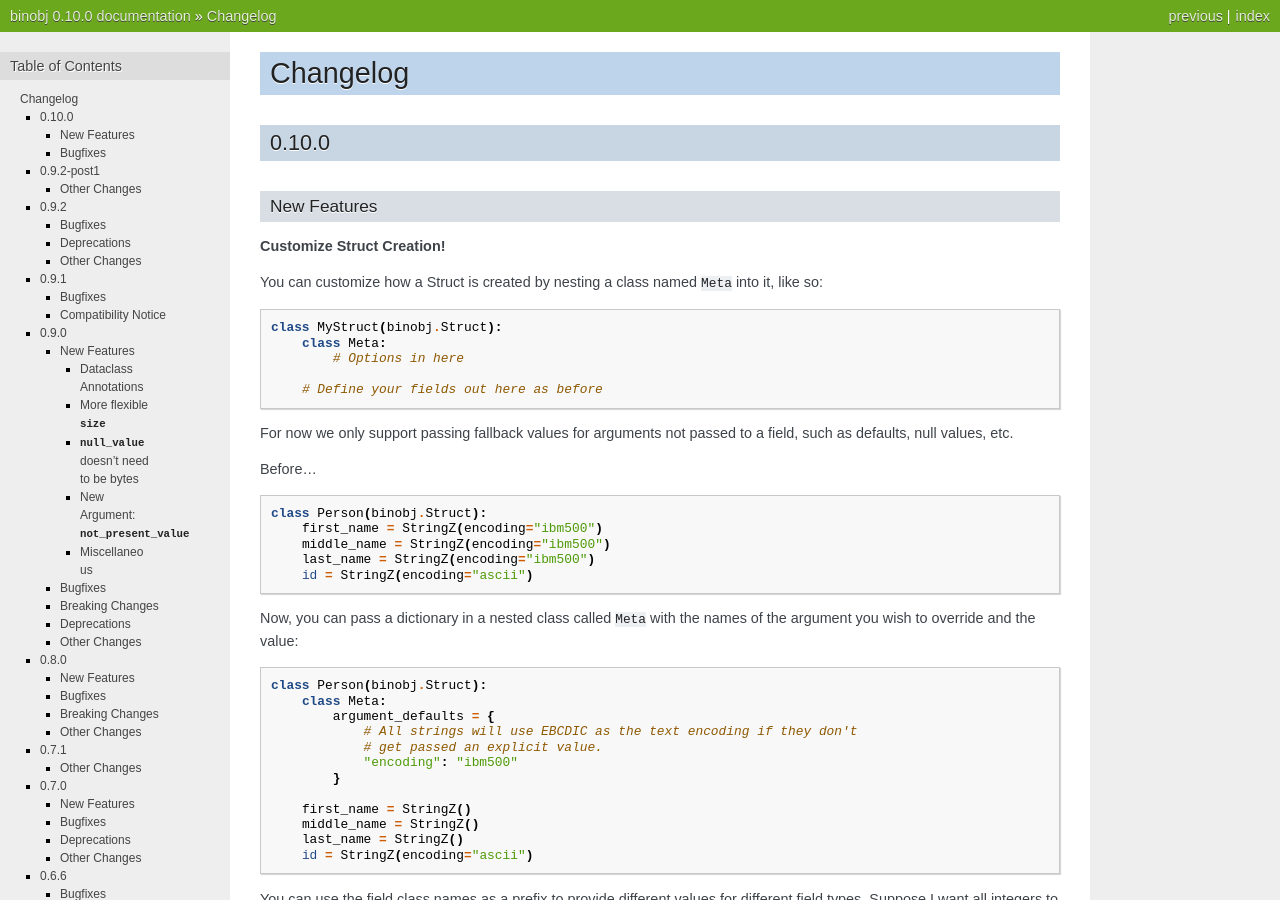
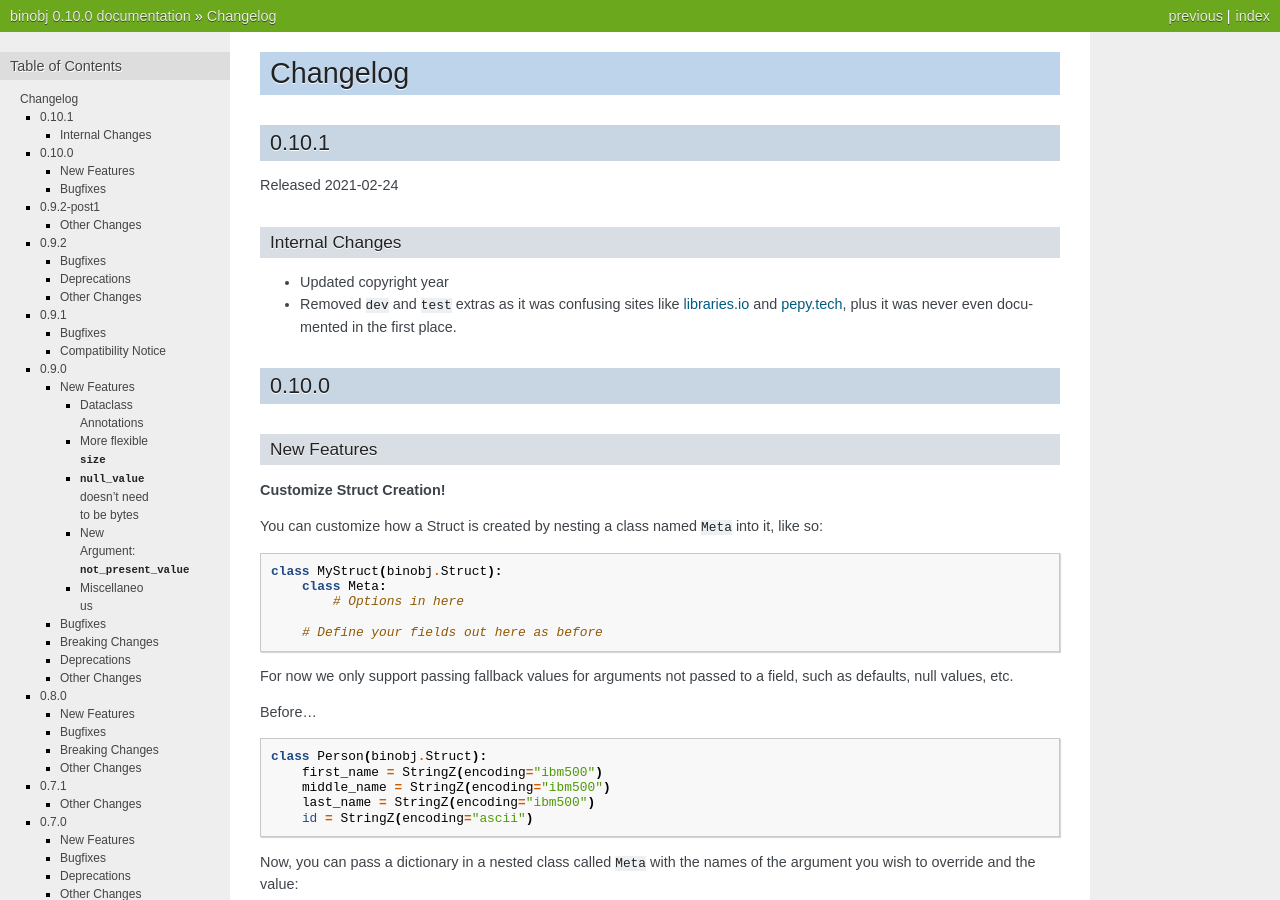
Before and after one commit to dargueta/binobj, a Sphinx documentation site: the page built from docs/source/CHANGELOG.rst, in a window 1280 px wide and 900 px high. Built offline with Sphinx 7.4.7, drawn with Linux system fonts in a browser that asks for light colours; some of the changed text lies outside the part shown.

Commit message:
Update changelog

```diff
--- a/README.rst
+++ b/README.rst
@@ -77,7 +77,7 @@ System Requirements
 
 - This package will *not* work on a `mixed-endian`_ system. Those are pretty rare
   nowadays so chances are you won't have a problem.
-- This has been tested on Python 3.5-3.8, PyPy3.5, and PyPy3.6.
+- This has been tested on Python 3.5-3.9, PyPy3.5, and PyPy3.6.
 
 Sorry, I have no intention of supporting Python 2. Feel free to fork this and do
 a backport if you like! I'd be interested to see it and might even contribute.
--- a/docs/source/CHANGELOG.rst
+++ b/docs/source/CHANGELOG.rst
@@ -1,5 +1,18 @@
 Changelog
 =========
+
+0.10.1
+------
+
+Released 2021-02-24
+
+Internal Changes
+~~~~~~~~~~~~~~~~
+
+* Updated copyright year
+* Removed ``dev`` and ``test`` extras as it was confusing sites like
+  `libraries.io <https://libraries.io>`_ and `pepy.tech <https://pepy.tech>`_, plus it
+  was never even documented in the first place.
 
 0.10.0
 ------
--- a/docs/source/conf.py
+++ b/docs/source/conf.py
@@ -55,7 +55,7 @@ master_doc = "index"
 
 # General information about the project.
 project = "binobj"
-copyright = "2017-2020, Diego Argueta"
+copyright = "2017-2021, Diego Argueta"
 author = "Diego Argueta"
 
 # The version info for the project you're documenting, acts as replacement for
```
